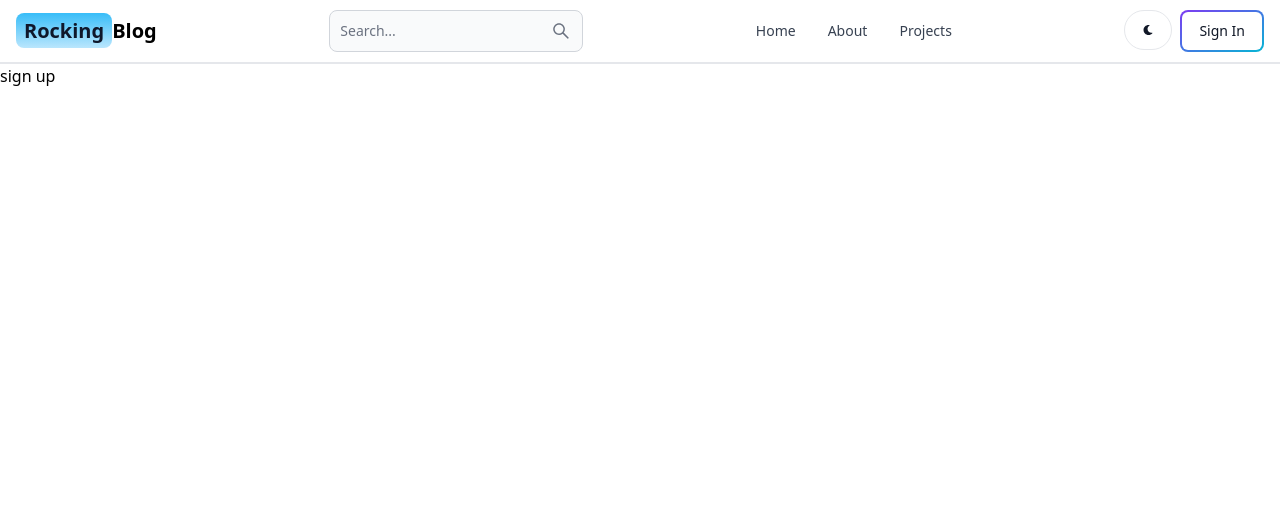
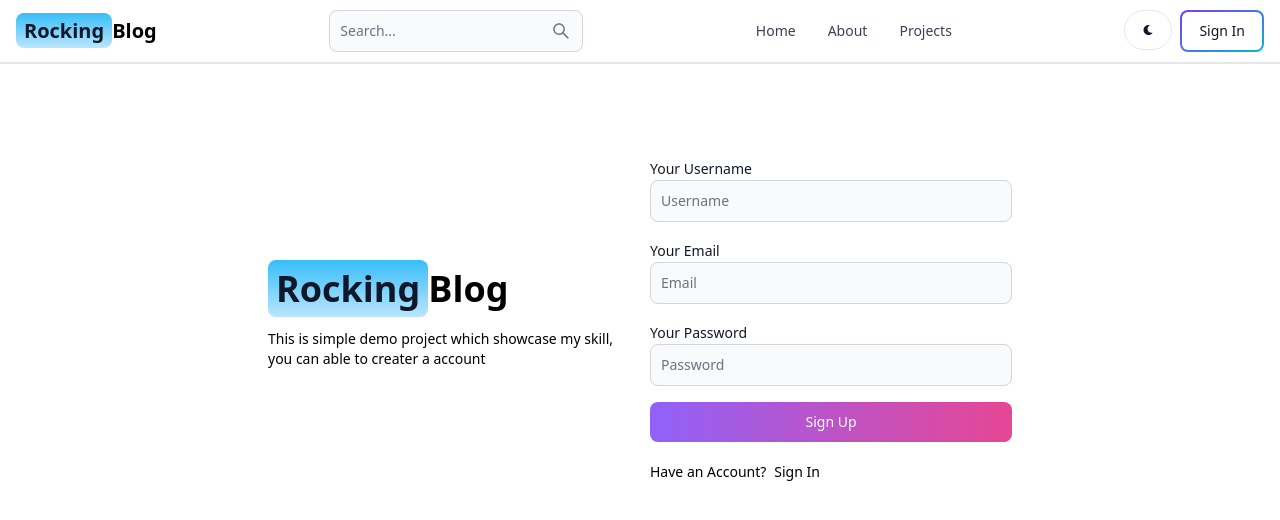
Before and after one commit to upalbhai/Rocking-Blogs, a React (Vite) app in the folder client/: page /sign-up in a window 1280 px wide. Shown: the top 520 px of the page. Built offline with nearby package versions, Linux system fonts and the light colour scheme.

Commit message:
Sign up page ui completed

```diff
--- a/client/src/pages/SignUp.jsx
+++ b/client/src/pages/SignUp.jsx
@@ -1,9 +1,38 @@
 import React from 'react'
-
+import { Link } from 'react-router-dom'
+import {Button, Label, TextInput } from 'flowbite-react'
 export default function SignUp() {
   return (
-    <div>
-      sign up
+    <div className='min-h-screen mt-20' >
+      <div className="flex p-3 max-w-3xl mx-auto flex-col md:flex-row md:items-center gap-5">
+        <div className="flex-1">
+        <Link to='/'className='self-center font-bold dark:text-white text-4xl' >
+            <span className='px-2 py-1 bg-gradient-to-b from-sky-400 to-sky-200 rounded-lg text-slate-900' >Rocking</span>Blog
+        </Link>
+        <p className='text-sm mt-5' >This is simple demo project which showcase my skill, you can able to creater a account</p>
+        </div>
+        <div className="flex-1">
+          <form className='flex flex-col gap-4' >
+            <div className="">
+              <Label value='Your Username' />
+              <TextInput type='text' placeholder='Username' id='username' />
+            </div>
+            <div className="">
+              <Label value='Your Email' />
+              <TextInput type='email' placeholder='Email' id='email' />
+            </div>
+            <div className="">
+              <Label value='Your Password'/>
+              <TextInput type='password' placeholder='Password' id='password' />
+            </div>
+            <Button gradientDuoTone='purpleToPink' type='submit' >Sign Up</Button>
+          </form>
+          <div className="flex gap-2 text-sm mt-5">
+            <span>Have an Account?</span>
+            <Link to='/sign-in'>Sign In</Link>
+          </div>
+        </div>
+      </div>
     </div>
   )
 }
```
